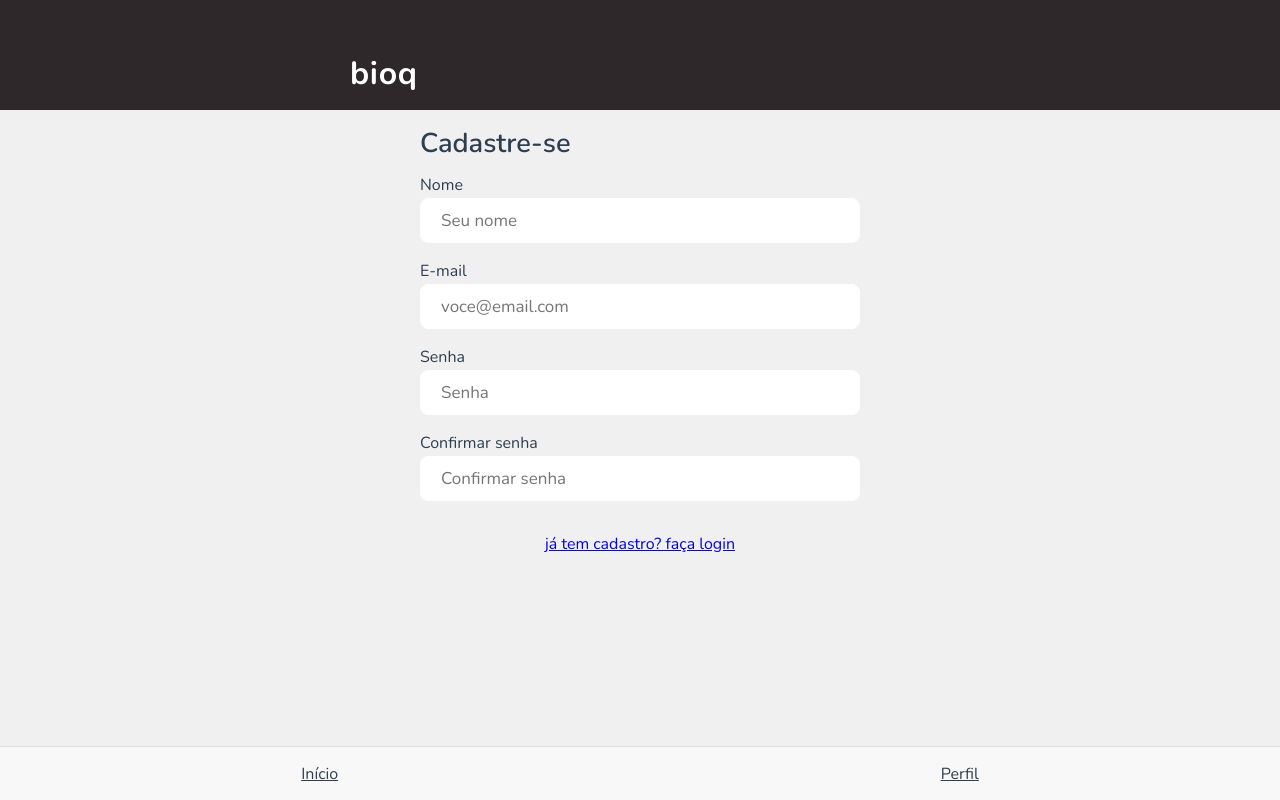
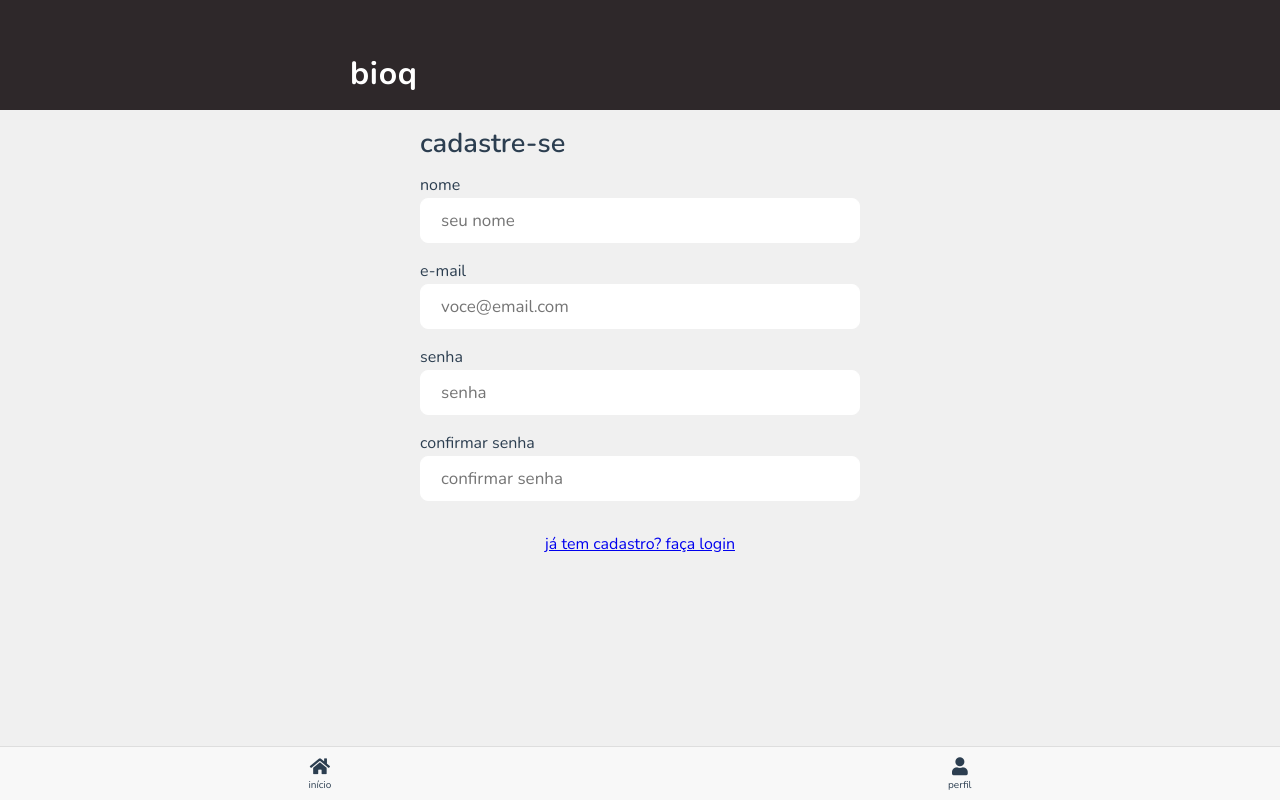
Before and after one commit to projetoAlimentos/bioq, a Vue app: page /cadastro in a window 1280 px wide. Built offline with nearby package versions, Linux system fonts and the light colour scheme; sample sign-in values are in the browser's storage.

Commit message:
css e ortografia

```diff
--- a/index.html
+++ b/index.html
@@ -3,7 +3,7 @@
   <head>
     <meta charset="utf-8">
     <meta http-equiv="X-UA-Compatible" content="IE=edge">
-    <meta name="viewport" content="width=device-width, initial-scale=1">
+    <meta name="viewport" content="width=device-width, initial-scale=1, viewport-fit=cover">
     <title>bioq</title>
     <link rel="icon" type="image/png" sizes="32x32" href="<%= htmlWebpackPlugin.files.publicPath %>static/img/icons/favicon-32x32.png">
     <link rel="icon" type="image/png" sizes="16x16" href="<%= htmlWebpackPlugin.files.publicPath %>static/img/icons/favicon-16x16.png">
@@ -14,7 +14,7 @@
 
     <!-- Add to home screen for Safari on iOS -->
     <meta name="apple-mobile-web-app-capable" content="yes">
-    <meta name="apple-mobile-web-app-status-bar-style" content="#2e282a">
+    <meta name="apple-mobile-web-app-status-bar-style" content="black-translucent">
     <meta name="apple-mobile-web-app-title" content="bioq">
     <link rel="apple-touch-icon" href="<%= htmlWebpackPlugin.files.publicPath %>static/img/icons/apple-touch-icon-152x152.png">
     <link rel="mask-icon" href="<%= htmlWebpackPlugin.files.publicPath %>static/img/icons/safari-pinned-tab.svg" color="#4DBA87">
--- a/src/App.vue
+++ b/src/App.vue
@@ -8,8 +8,8 @@
     </main>
     <nav v-if="isAuthenticated">
       <!-- <router-link :to="{path: '/materias'}">Início</router-link> -->
-      <router-link :to="{path: '/inicio'}">Início</router-link>
-      <router-link :to="{path: '/perfil'}">Perfil</router-link>
+      <router-link :to="{path: '/inicio'}"><i class="fa fa-home"></i> início</router-link>
+      <router-link :to="{path: '/perfil'}"><i class="fa fa-user"></i> perfil</router-link>
     </nav>
   </div>
 </template>
--- a/src/assets/css/style.css
+++ b/src/assets/css/style.css
@@ -8,6 +8,7 @@
 
   --header-color: #2e282a;
   --primary-color: 44, 62, 80;
+  --danger-color: 233, 48, 72;
 
   --font-family: 'Avenir', 'Nunito', Helvetica, Arial, sans-serif;
 }
@@ -16,6 +17,8 @@ body {
   margin: 0;
   background-color: #f0f0f0;
   font-size: var(--base-font-size);
+  padding-top: env(safe-area-inset-top);
+  padding-top: constant(safe-area-inset-top);
 }
 
 #app {
@@ -29,6 +32,10 @@ header {
   display: flex;
   margin: 0;
   height: 110px;
+  height: calc(110px + env(safe-area-inset-top));
+  height: calc(110px + constant(safe-area-inset-top));
+  margin-top: calc(0px - env(safe-area-inset-top));
+  margin-top: calc(0px - constant(safe-area-inset-top));
   padding: 20px;
   justify-content: center;
   align-items: flex-end;
@@ -64,6 +71,10 @@ main {
 nav {
   width: 100%;
   height: 54px;
+  height: calc(54px + env(safe-area-inset-bottom));
+  height: calc(54px + constant(safe-area-inset-bottom));
+  padding-bottom: env(safe-area-inset-bottom);
+  padding-bottom: constant(safe-area-inset-bottom);
   background-color: rgba(249, 249, 249, .9);
   border-top: 1px solid rgba(0, 0, 0, .1);
   backdrop-filter: blur(10px);
@@ -77,7 +88,18 @@ nav {
 }
 
 nav a {
-  color: rgb(var(--primary-color))
+  color: rgb(var(--primary-color));
+  display: flex;
+  flex-direction: column;
+  justify-content: center;
+  align-items: center;
+  font-size: 10px;
+  text-decoration: none;
+}
+
+nav i {
+  font-size: 18px;
+  margin-bottom: 5px;
 }
 
 h1, h2 {
--- a/src/components/Hello.vue
+++ b/src/components/Hello.vue
@@ -4,16 +4,16 @@
     <h2>{{ msg }}</h2>
     <form class="login" @submit.prevent="login">
       <div class="form-holder">
-        <label for="user">Usuário</label>
+        <label for="user">usuário</label>
         <input class="input" id="user" type="email" required v-model="email" placeholder="voce@email.com">
       </div>
       <div class="form-holder">
-        <label for="pass">Senha</label>
+        <label for="pass">senha</label>
         <input class="input" id="pass" type="password" required v-model="password" placeholder="Senha">
       </div>
-      <button type="submit">Entrar</button>
+      <button type="submit">entrar</button>
     </form>
-    <router-link to="/cadastro" class="form-link">Cadastre-se</router-link>
+    <router-link to="/cadastro" class="form-link">cadastre-se</router-link>
   </div>
 </template>
 
@@ -27,7 +27,7 @@ export default {
   },
   data () {
     return {
-      msg: 'Login',
+      msg: 'entrar',
       email: null,
       password: null,
       codigoErro: null,
--- a/src/components/Profile.vue
+++ b/src/components/Profile.vue
@@ -1,7 +1,7 @@
 <template>
-  <div>
+  <div class="profile">
     <img src="../assets/loading.gif" v-if="!loaded" alt="" width="65" height="65">
-    <h1>{{user.name}}</h1>
+    <h2>{{user.name}}</h2>
     <a href="#" @click.prevent="logout">sair</a>
   </div>
 </template>
@@ -42,6 +42,28 @@ export default {
   }
 }
 </script>
-<style>
+<style scoped>
+.profile {
+  text-align: left;
+}
 
+h2 {
+  font-weight: 600;
+  font-size: calc(var(--base-font-size) * 1.7);
+  margin-bottom: 20px;
+}
+
+a {
+  color: #fff;
+  font: normal 17px var(--font-family);
+  background-color: rgb(var(--danger-color));
+  display: inline-flex;
+  align-items: center;
+  height: 45px;
+  padding: 0 22px;
+  border-radius: 8px;
+  border: none;
+  cursor: pointer;
+  text-decoration: none;
+}
 </style>
--- a/src/components/Questions.vue
+++ b/src/components/Questions.vue
@@ -28,7 +28,7 @@ export default {
   },
   data () {
     return {
-      'btnText': 'Próxima pergunta',
+      'btnText': 'próxima pergunta',
       'questions': null,
       'index': 0,
       'answers': {
@@ -91,7 +91,7 @@ export default {
       this.answers.AnswerAttempt.push(selectedAnswers)
 
       if (this.index === this.questions.length - 2) {
-        this.btnText = 'Concluir'
+        this.btnText = 'concluir'
         setTimeout(function () {
           button.classList.add('send')
         }, 600)
--- a/src/components/Signup.vue
+++ b/src/components/Signup.vue
@@ -4,23 +4,23 @@
     <h2>{{ msg }}</h2>
     <form class="login" @submit.prevent="login">
       <div class="form-holder">
-        <label for="name">Nome</label>
-        <input class="input" id="name" type="text" required v-model="name" placeholder="Seu nome">
+        <label for="name">nome</label>
+        <input class="input" id="name" type="text" required v-model="name" placeholder="seu nome">
       </div>
       <div class="form-holder">
-        <label for="user">E-mail</label>
+        <label for="user">e-mail</label>
         <input class="input" id="user" type="email" required v-model="email" placeholder="voce@email.com">
       </div>
       <div class="form-holder">
-        <label for="pass">Senha</label>
-        <input class="input" id="pass" type="password" required v-model="password" placeholder="Senha" minlength="8">
+        <label for="pass">senha</label>
+        <input class="input" id="pass" type="password" required v-model="password" placeholder="senha" minlength="8">
       </div>
       <div class="form-holder">
-        <label for="passconfirm">Confirmar senha</label>
-        <input class="input" id="passconfirm" type="password" required v-model="confirmPassword" placeholder="Confirmar senha" minlength="8" v-on:keyup="handleKeyUp">
+        <label for="passconfirm">confirmar senha</label>
+        <input class="input" id="passconfirm" type="password" required v-model="confirmPassword" placeholder="confirmar senha" minlength="8" v-on:keyup="handleKeyUp">
       </div>
       <div v-if="allowSignup">
-        <button type="submit">Cadastrar</button>
+        <button type="submit">cadastrar</button>
       </div>
     </form>
     <router-link to="/" class="form-link">já tem cadastro? faça login</router-link>
@@ -37,7 +37,7 @@ export default {
   },
   data () {
     return {
-      msg: 'Cadastre-se',
+      msg: 'cadastre-se',
       name: null,
       email: null,
       password: null,
--- a/src/components/Welcome.vue
+++ b/src/components/Welcome.vue
@@ -1,8 +1,8 @@
 <template>
   <div>
-    <h2>Olá,</h2>
+    <h2>olá,</h2>
     <p>
-      Este é o Bioq! Aqui você pode explorar os tópicos vistos em sala, fazer revisões e responder questionários que irão te ajudar a fixar os conteúdos aprendidos em Bioquímica!
+      este é o Bioq! Aqui você pode explorar os tópicos vistos em sala, fazer revisões e responder questionários que irão te ajudar a fixar os conteúdos aprendidos em Bioquímica!
     </p>
     <router-link :to="{path: '/modulos/1'}">
       vamos começar
@@ -38,7 +38,7 @@ h2 {
 }
 
 p {
-  font-weight: 600;
+  font-weight: 500;
   text-align: left;
   font-size: calc(var(--base-font-size) * 1.1);
   line-height: 1.7;
@@ -84,10 +84,13 @@ a {
   color: #fff;
   font: normal 17px var(--font-family);
   background-color: rgb(var(--primary-color));
+  display: inline-flex;
+  align-items: center;
   height: 45px;
   padding: 0 22px;
   border-radius: 8px;
   border: none;
   cursor: pointer;
+  text-decoration: none;
 }
 </style>
--- a/src/config/config.js
+++ b/src/config/config.js
@@ -1 +1 @@
-export const URL = 'http://192.168.0.103:5000/api'
+export const URL = 'http://192.168.0.174:5000/api'
--- a/src/router/index.js
+++ b/src/router/index.js
@@ -68,7 +68,7 @@ export default new Router({
     },
     {
       path: '/inicio',
-      name: 'inicio',
+      name: 'início',
       component: Welcome
     }
   ]
```
